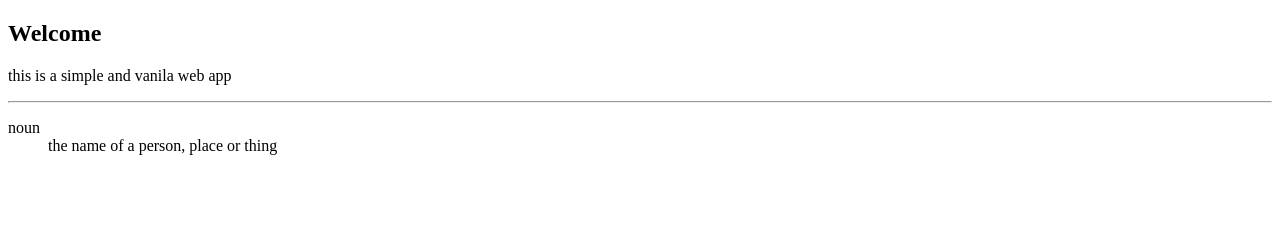
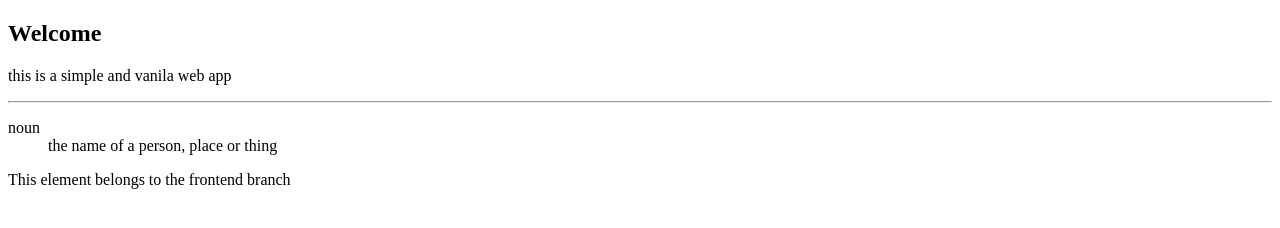
Before and after one commit to NaraVictor/vanillaweb, a plain HTML site: page index.html in a window 1280 px wide. Drawn offline with Linux system fonts and the light colour scheme.

Commit message:
adding p tag to frontend branch

```diff
--- a/index.html
+++ b/index.html
@@ -14,5 +14,6 @@
 			<dt>noun</dt>
 			<dd>the name of a person, place or thing</dd>
 		</dl>
+		<p>This element belongs to the frontend branch</p>
 	</body>
 </html>
```
